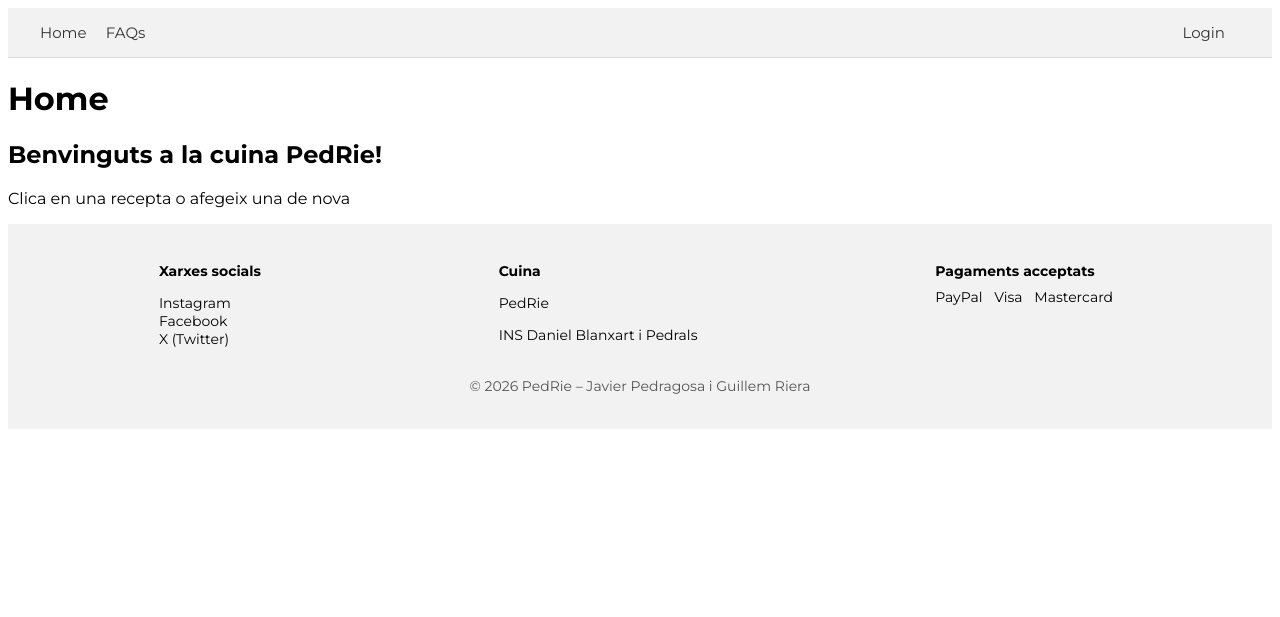
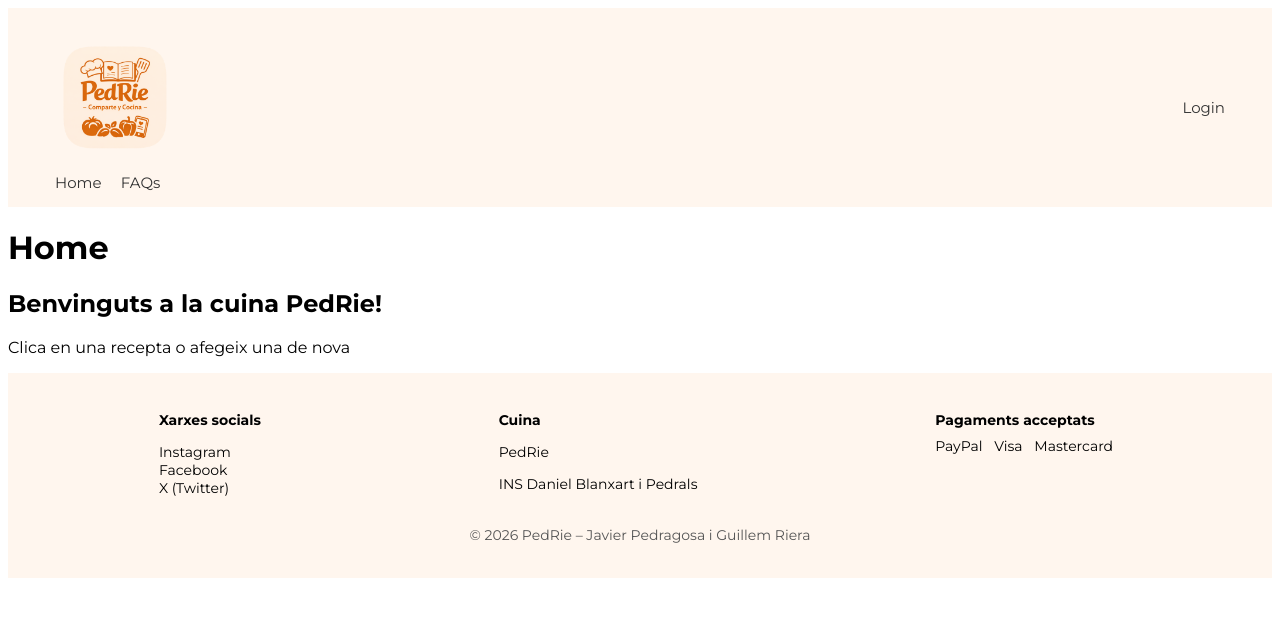
Before and after one commit to Javiooli/Cuina-PedRie, a Django app: page /home/ in a window 1280 px wide. Shown: the top 617 px of the page. Run offline with Django 5.2, Linux system fonts and the light colour scheme.

Commit message:
Logo integration and color redesign

```diff
--- a/cuina/static/css/base.css
+++ b/cuina/static/css/base.css
@@ -5,12 +5,13 @@ body {
 }
 
 .site-header {
-    background-color: #f2f2f2;
+    background-color: #fff6ee;
     padding: 15px 0;
-    border-bottom: 1px solid #ddd;
 }
 
 .nav-bar {
+    display: flex;
+    flex-direction: row;
     max-width: 1200px;
     margin: auto;
     display: flex;
@@ -18,6 +19,12 @@ body {
     align-items: center;
     gap: 20px;
     padding: 0 20px;
+}
+
+.navbar_logo {
+    display: flex;
+    max-width: 10em;
+    max-height: 10em;
 }
 
 .nav-left a,
@@ -36,7 +43,7 @@ body {
 }
 
 .site-footer {
-    background-color: #f2f2f2;
+    background-color: #fff6ee;
     padding: 20px 0;
     font-size: 14px;
 }
--- a/cuina/templates/base.html
+++ b/cuina/templates/base.html
@@ -10,6 +10,10 @@
 <header class="site-header">
     <nav class="nav-bar">
         <div class="nav-left">
+            <!-- He hecho que el logo lleve al home también, pa que lo sepas sin más -->
+            <a href="/">
+                <img class="navbar_logo" src="../static/images/Logo2.png" />
+            </a>
             <a href="/">Home</a>
             <a href="/faqs/">FAQs</a>
         </div>
```
